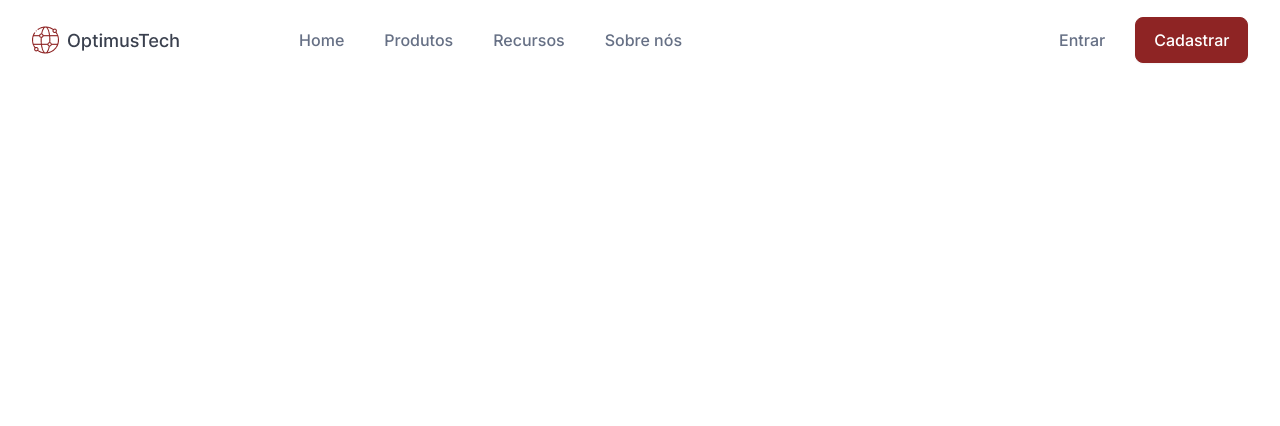
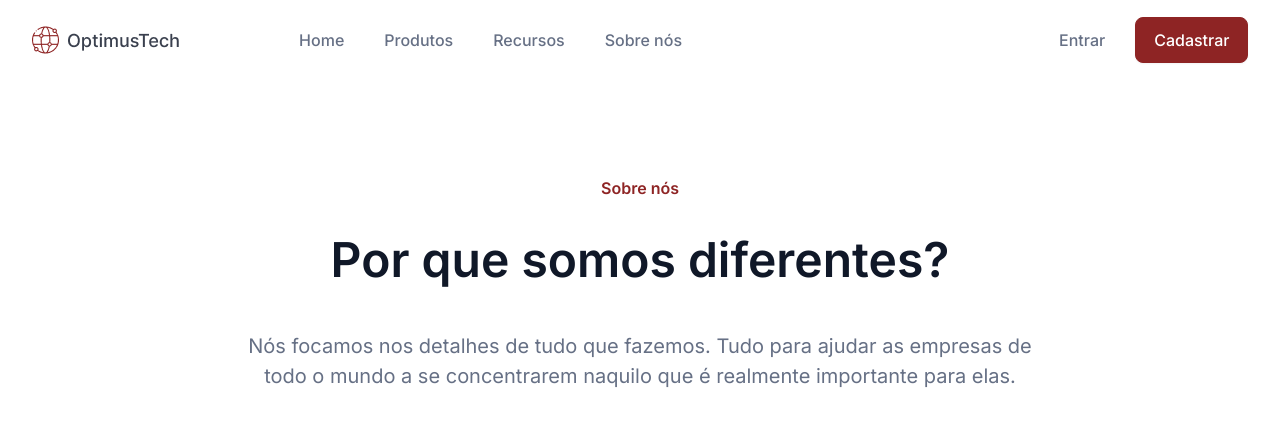
Before and after one commit to esa1715/optimustech-react, a React (Create React App) app: page / in a window 1280 px wide. Shown: the top 426 px of the page. Built offline with nearby package versions, Linux system fonts and the light colour scheme.

Commit message:
Sexto Commit

```diff
--- /dev/null
+++ b/src/componentes/Cabecalho/Cabecalho.css
@@ -0,0 +1,56 @@
+@import url('https://fonts.googleapis.com/css2?family=Inter:ital,opsz,wght@0,14..32,100..900;1,14..32,100..900&display=swap');
+
+* {
+    margin: 0;
+    padding: 0;
+    box-sizing: border-box;
+    text-decoration: none;
+    font-family: "Inter", serif;
+}
+
+.cabecalho {
+    display: flex;
+    flex-direction: column;
+    height: 407px;
+    padding: 96px 0;
+    justify-content: space-between;
+    align-items: center;
+}
+
+.cabecalho h2 {
+    height: auto;
+    font-weight: 600;
+    font-size: 16px;
+    line-height: 24px;
+    color: #8E2424;
+}
+
+.cabecalho__tit {
+    display: flex;
+    width: auto;
+    height: auto;
+    padding: 0 32px;
+    gap: 12px;
+}
+
+.cabecalho__tit h1 {
+    display: flex;
+    gap: 40px;
+    font-weight: 600;
+    font-size: 3rem;
+    line-height: 60px;
+    color: #101828;
+}
+
+.cabecalho__text {
+    max-width: 792px;
+    padding-top: 12px;
+}
+
+.cabecalho__text p {
+    font-weight: 400;
+    font-size: 20px;
+    line-height: 30px;
+    text-align: center;
+    color: #667085;
+}
--- /dev/null
+++ b/src/componentes/Cabecalho/index.js
@@ -0,0 +1,17 @@
+import './Cabecalho.css'
+
+const Cabecalho = () => {
+    return (
+        <section className='cabecalho'>
+        <h2>Sobre nós</h2>
+        <div className='cabecalho__tit'>
+        <h1>Por que somos diferentes?</h1>
+        </div>
+        <div className='cabecalho__text'>
+        <p>Nós focamos nos detalhes de tudo que fazemos. Tudo para ajudar as empresas de todo o mundo a se concentrarem naquilo que é realmente importante para elas.</p>
+        </div>
+        </section>
+    )
+}
+
+export default Cabecalho
--- a/src/componentes/Header/index.js
+++ b/src/componentes/Header/index.js
@@ -1,25 +1,13 @@
-import './Header.css'
+import Navbar from "../Navbar";
+import Cabecalho from "../Cabecalho";
 
-const Header = () => {
-    return (
-        <header className='navbar'>
-        <nav className='navbar__container'>
-            <img src='./imagens/OptimusTech.png'></img>
-            <div className='navbar__content'>
-                <a href='' className='btnhome'>Home</a>
-                <a href='' className='btnprodutos'>Produtos</a>
-                <a href='' className='btnrecursos'>Recursos</a>
-                <a href='' className='btnsobrenos'>Sobre nós</a>
-            </div>
-            <div className='navbar__logo'></div>
-            <div className='navbar__actions'>
-                <a href='' className='btnentrar'>Entrar</a>
-                <a href='' className='btncadastrar'>Cadastrar</a>
-            </div>
-
-        </nav>
-        </header>
-    )
+function Header() {
+  return (
+    <div className="App">
+      <Navbar />
+      <Cabecalho />
+    </div>
+  );
 }
 
-export default Header
+export default Header;
--- a/src/componentes/Header/Header.css
+++ b/src/componentes/Navbar/Navbar.css
@@ -19,7 +19,7 @@
 .navbar__container {
     display: flex;
     width: 80rem;
-    height: 2.75rem;
+    height: auto;
     justify-content: space-between;
     align-items: center;
     padding: 0 32px;
@@ -90,7 +90,7 @@
     color: #FFFFFF;
 }
 
-@media screen and (max-width: 1020px){
+@media screen and (max-width: 1024px){
     .navbar__content, .navbar__logo {
         display: none;
         position: absolute;
@@ -105,6 +105,7 @@
         height: 162.5px;
         position: relative;
         top: 18px;
+        width: 100%;
     }
 
     .navbar__container img {
--- /dev/null
+++ b/src/componentes/Navbar/index.js
@@ -0,0 +1,24 @@
+import './Navbar.css'
+
+const Navbar = () => {
+    return (
+        <nav className='navbar'>
+        <div className='navbar__container'>
+            <img src='./imagens/OptimusTech.png' alt='Logo da Optimus Tech'></img>
+            <div className='navbar__content'>
+                <a href='' className='btnhome'>Home</a>
+                <a href='' className='btnprodutos'>Produtos</a>
+                <a href='' className='btnrecursos'>Recursos</a>
+                <a href='' className='btnsobrenos'>Sobre nós</a>
+            </div>
+            <div className='navbar__logo'></div>
+            <div className='navbar__actions'>
+                <a href='' className='btnentrar'>Entrar</a>
+                <a href='' className='btncadastrar'>Cadastrar</a>
+            </div>
+        </div>
+        </nav>
+    )
+}
+
+export default Navbar
```
Also changed, not shown: src/App.js (line endings or trailing spaces).
